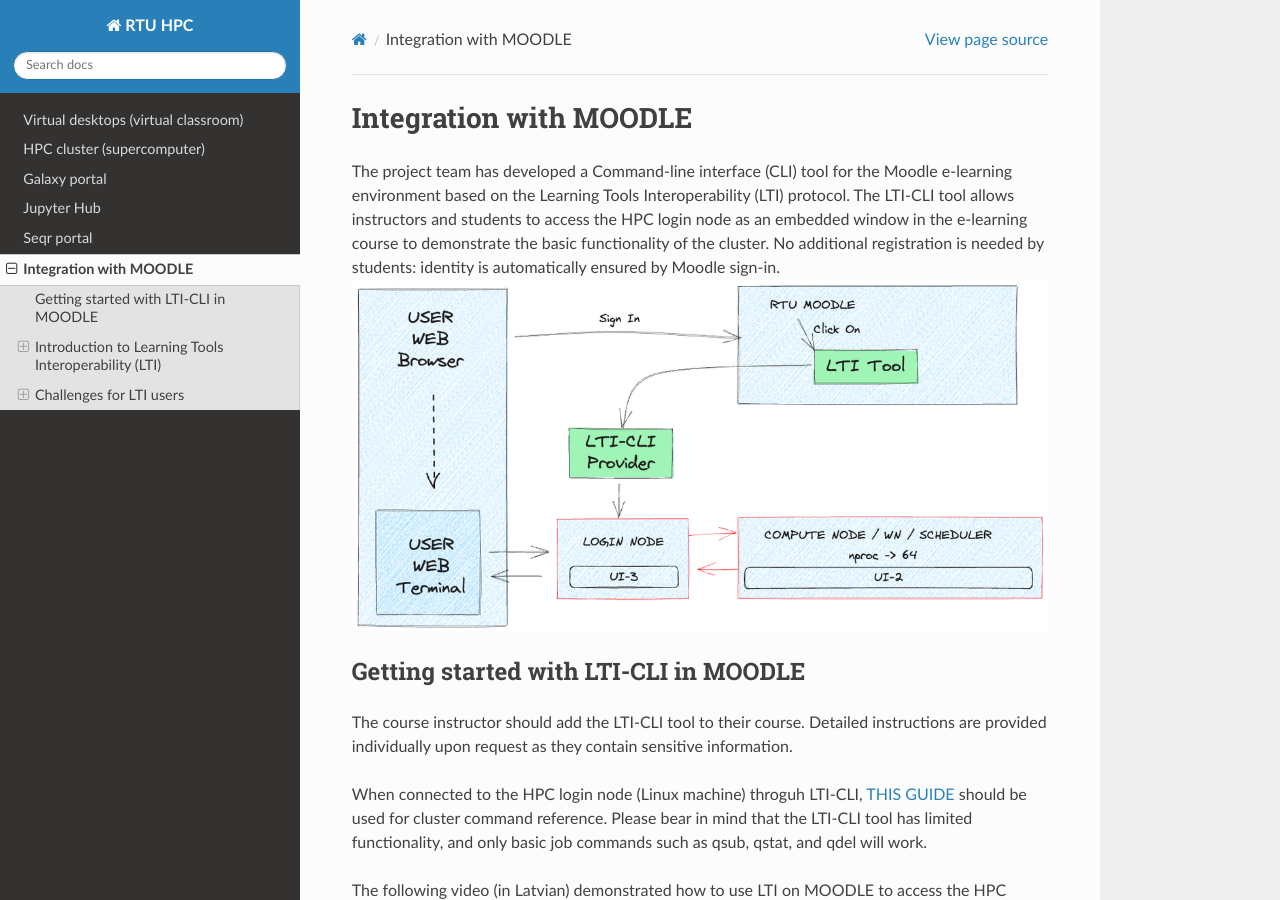
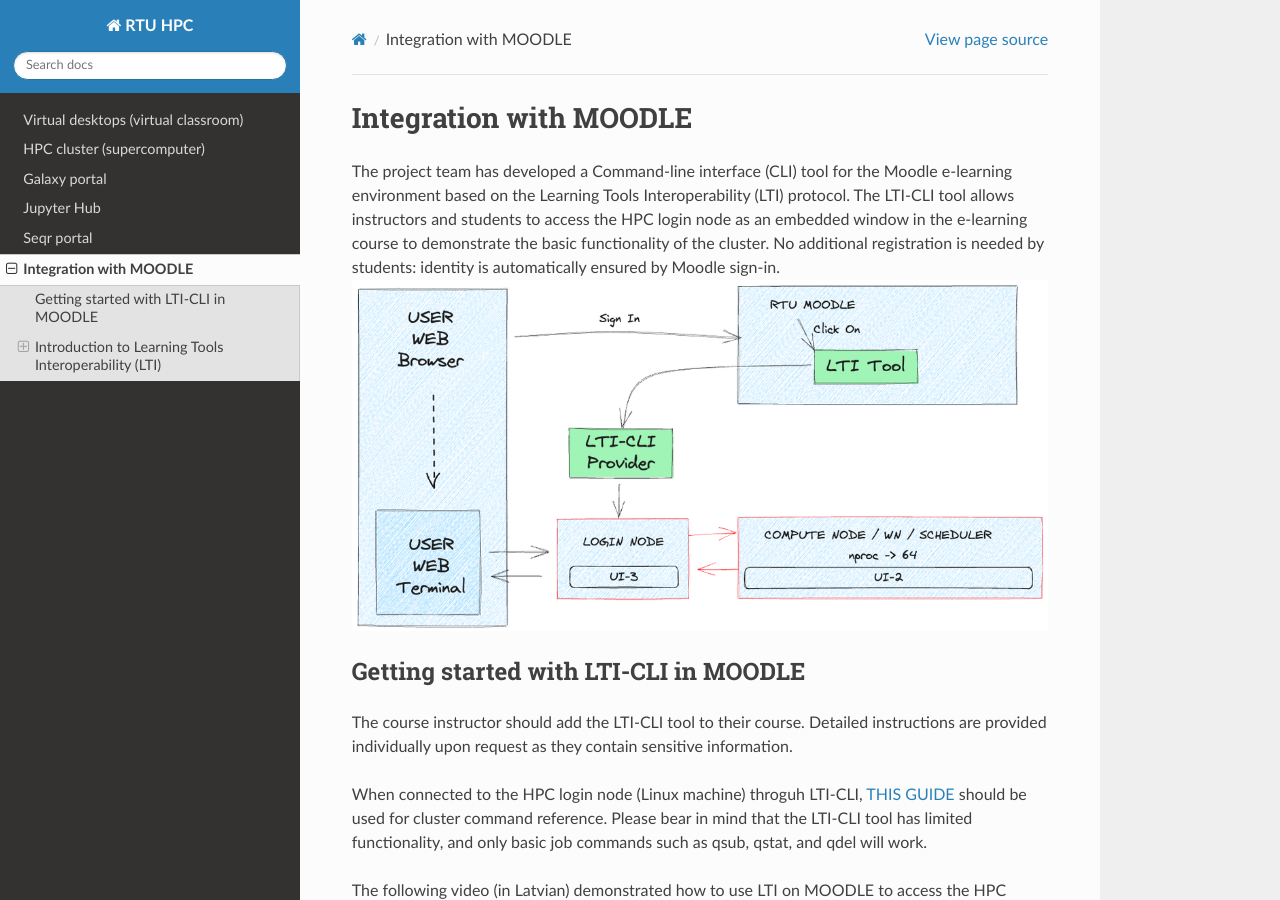
Before and after one commit to rtuhpc/hpc-platform, a Sphinx documentation site: the page built from doc/lti.md, in a window 1280 px wide and 900 px high. Built offline with Sphinx 7.4.7 and the Read the Docs theme 3.1.0, drawn with Linux system fonts in a browser that asks for light colours.

Commit message:
Update lti.md

```diff
--- a/doc/lti.md
+++ b/doc/lti.md
@@ -42,7 +42,7 @@
 ### Conclusion:
 Learning Tools Interoperability (LTI) empowers instructional designers by seamlessly integrating external tools and resources into learning management systems. By leveraging LTI, designers can enhance their courses with a wide range of educational resources while maintaining a streamlined workflow. LTI promotes personalization, contextualization, scalability, and the ability to meet evolving instructional needs. Embracing LTI opens doors to a world of possibilities for instructional designers to create engaging and compelling learning experiences.
 
-## Challenges for LTI users
+### Challenges for LTI users
 
 *Challenges for Instructional Designers Using LTI in High-Performance Computing Teaching*
 
```
